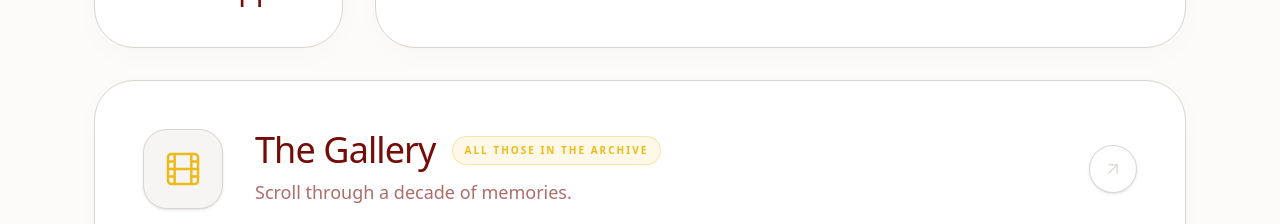
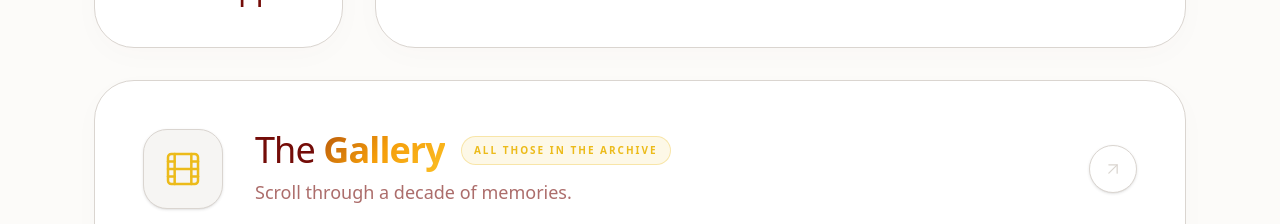
Before and after one commit to mace-2016/alumnimeet, a Next.js app: page / in a window 1280 px wide. Shown: the part 900-1124 px from the top of the page. Built offline with nearby package versions, Linux system fonts and the light colour scheme; a web font is replaced by a local one.

Commit message:
Update MemoryRibbon.tsx

```diff
--- a/components/MemoryRibbon.tsx
+++ b/components/MemoryRibbon.tsx
@@ -38,8 +38,8 @@ export default function MemoryRibbon() {
           <div>
             <div className="mb-2 flex flex-wrap items-center gap-3 md:gap-4">
               <h3 className="font-serif text-3xl lg:text-4xl font-medium tracking-tight text-[var(--color-mace-crimson)]">
-                The Gallery
-              </h3>
+  The <span className="gradient-gold font-semibold">Gallery</span>
+</h3>
               <div className="px-3 py-1.5 rounded-full border border-[var(--color-mace-gold)]/30 bg-[var(--color-mace-gold)]/10 text-[10px] font-bold uppercase tracking-[0.2em] text-[var(--color-mace-gold)] whitespace-nowrap">
                 All Those In The Archive
               </div>
```
